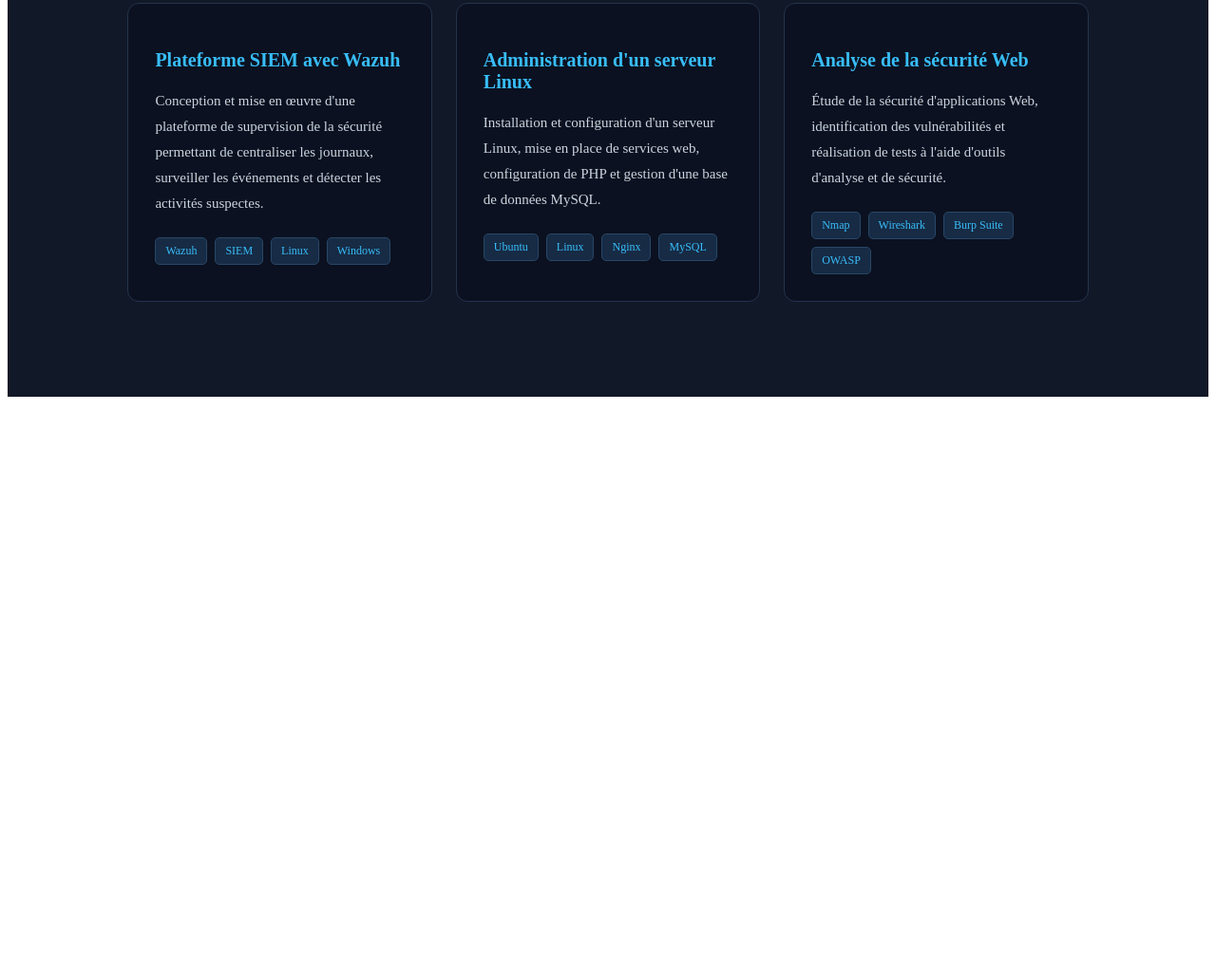
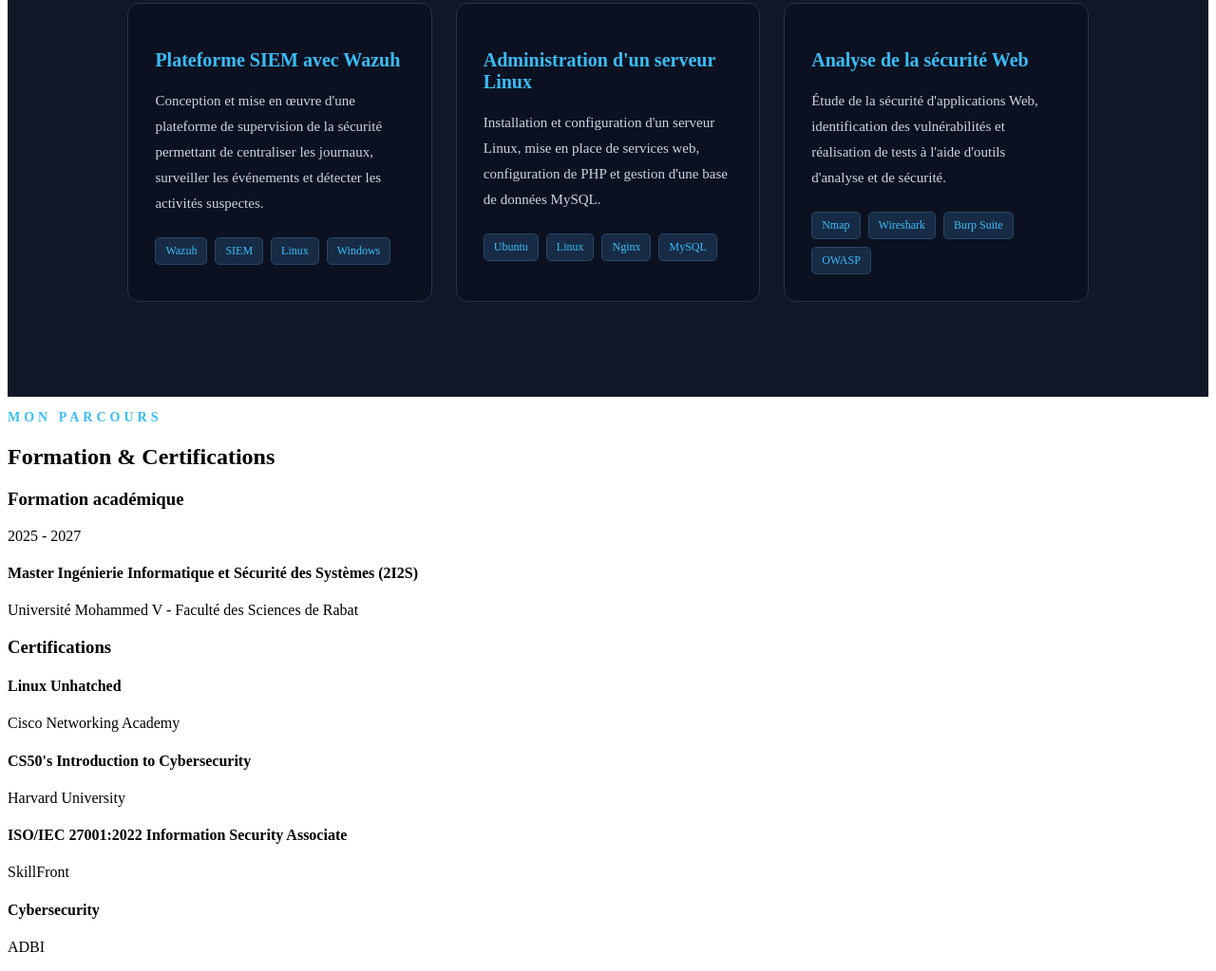
Before and after one commit to ZINEBGMAH3/ZINEBGMAH3.github.io, a plain HTML site: page index.html in a window 1280 px wide. Shown: the part 2363-3386 px from the top of the page at 95% size. Before the commit the page ends 2789 px from the top, so only its background shows below. Drawn offline with Linux system fonts and the light colour scheme.

Commit message:
Add education section to index.html
Added education section with academic formation and certifications.

```diff
--- a/index.html
+++ b/index.html
@@ -191,5 +191,61 @@
 
 </section>
 
+<!-- EDUCATION SECTION -->
+
+<section class="education" id="education">
+
+    <div class="education-container">
+
+        <p class="eyebrow">MON PARCOURS</p>
+
+        <h2>Formation & <span class="blue">Certifications</span></h2>
+
+        <div class="education-block">
+
+            <h3>Formation académique</h3>
+
+            <div class="education-card">
+                <span class="education-date">2025 - 2027</span>
+                <h4>Master Ingénierie Informatique et Sécurité des Systèmes (2I2S)</h4>
+                <p>Université Mohammed V - Faculté des Sciences de Rabat</p>
+            </div>
+
+        </div>
+
+        <div class="education-block">
+
+            <h3>Certifications</h3>
+
+            <div class="certifications-grid">
+
+                <div class="certification-card">
+                    <h4>Linux Unhatched</h4>
+                    <p>Cisco Networking Academy</p>
+                </div>
+
+                <div class="certification-card">
+                    <h4>CS50's Introduction to Cybersecurity</h4>
+                    <p>Harvard University</p>
+                </div>
+
+                <div class="certification-card">
+                    <h4>ISO/IEC 27001:2022 Information Security Associate</h4>
+                    <p>SkillFront</p>
+                </div>
+
+                <div class="certification-card">
+                    <h4>Cybersecurity</h4>
+                    <p>ADBI</p>
+                </div>
+
+            </div>
+
+        </div>
+
+    </div>
+
+</section>
+
 </body>
 </html>
```
